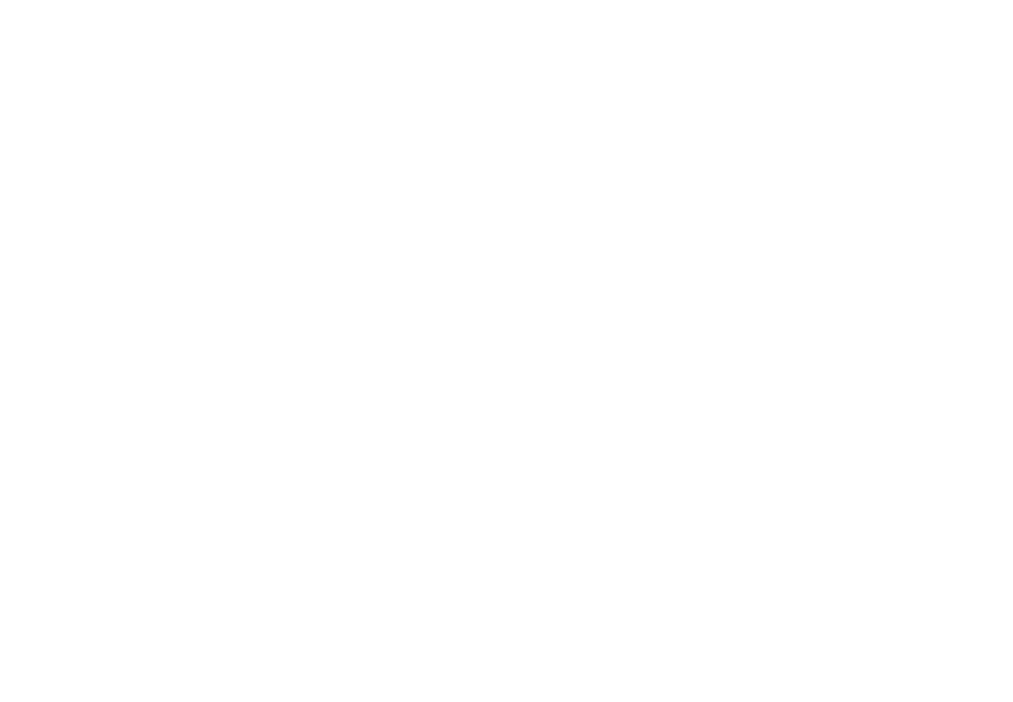
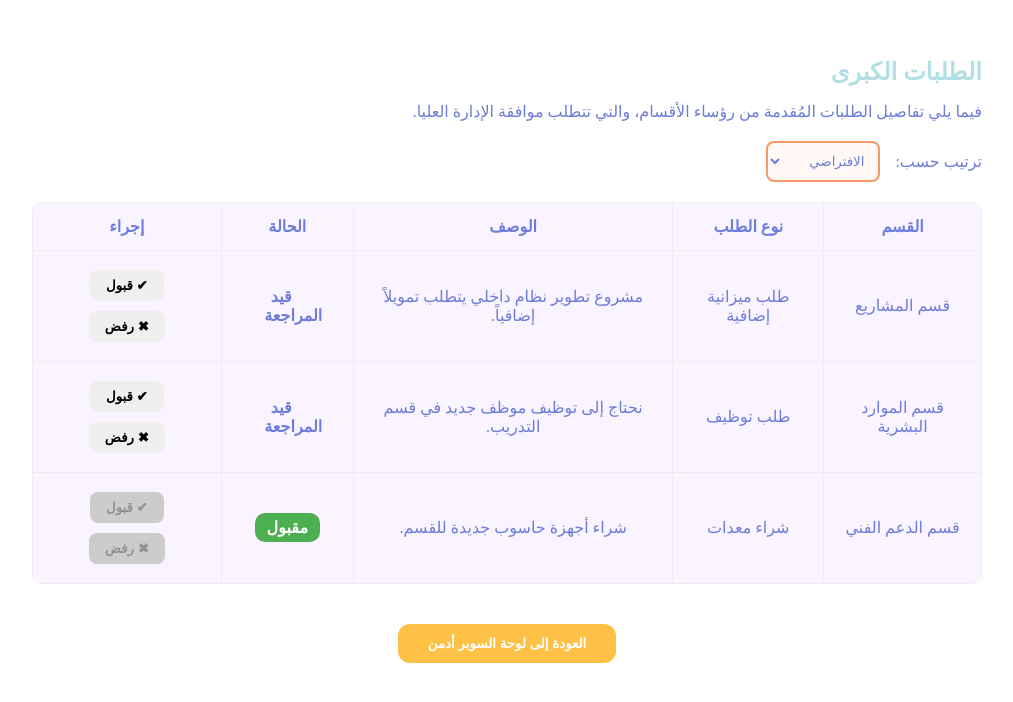
Before and after one commit to mqnr5/alamana, a Vue app: page /MajorRequests in a window 1280 px wide. Before the commit this address had no page. Shown: the top 702 px of the page, without its empty margins (133-1146 px from the left). Built offline with nearby package versions, Linux system fonts and the light colour scheme; the HTML template or start-up script is replaced by a standard one.

Commit message:
اكملت واجهة تقارير الأداء والطلبات الكبرى مع ربط

```diff
--- a/src/router/index.js
+++ b/src/router/index.js
@@ -45,7 +45,20 @@
             path: '/Employee',
             name: 'Employee',
             component: EmployeeView
-        }
+        },
+        {
+  path: '/PerformanceReports',
+  name: 'PerformanceReports',
+ component: () => import('@/views/PerformanceReports.vue')
+
+},
+{
+  path: '/MajorRequests',
+  name: 'MajorRequests',
+  component: () => import('@/views/MajorRequests.vue')
+}
+
+
     ]
 })
 
--- /dev/null
+++ b/src/views/MajorRequests.vue
@@ -0,0 +1,188 @@
+<template>
+  <div class="major-requests">
+    <h2>الطلبات الكبرى</h2>
+    <p>فيما يلي تفاصيل الطلبات المُقدمة من رؤساء الأقسام، والتي تتطلب موافقة الإدارة العليا.</p>
+
+    <div class="filters">
+      <label>ترتيب حسب:</label>
+      <select v-model="sortBy">
+        <option value="default">الافتراضي</option>
+        <option value="pending">قيد المراجعة</option>
+        <option value="accepted">المقبولة</option>
+        <option value="rejected">المرفوضة</option>
+      </select>
+    </div>
+
+    <div class="request-table" v-if="filteredRequests.length > 0">
+      <table>
+        <thead>
+          <tr>
+            <th>القسم</th>
+            <th>نوع الطلب</th>
+            <th>الوصف</th>
+            <th>الحالة</th>
+            <th>إجراء</th>
+          </tr>
+        </thead>
+        <tbody>
+          <tr v-for="(req, index) in filteredRequests" :key="index">
+            <td>{{ req.department }}</td>
+            <td>{{ req.type }}</td>
+            <td>{{ req.description }}</td>
+            <td>
+              <span :class="'status ' + req.status">{{ req.status }}</span>
+            </td>
+            <td>
+              <button @click="updateStatus(index, 'مقبول')" :disabled="req.status !== 'قيد المراجعة'">✔ قبول</button>
+              <button @click="updateStatus(index, 'مرفوض')" :disabled="req.status !== 'قيد المراجعة'">✖ رفض</button>
+            </td>
+          </tr>
+        </tbody>
+      </table>
+    </div>
+
+    <div v-else class="no-data">لا توجد طلبات متاحة حالياً حسب التصفية المختارة.</div>
+
+    <button class="back-main" @click="$router.push({ name: 'SuperAdmin' })">
+      العودة إلى لوحة السوبر أدمن
+    </button>
+  </div>
+</template>
+
+<script>
+export default {
+  name: "MajorRequests",
+  data() {
+    return {
+      sortBy: "default",
+      requests: [
+        {
+          department: "قسم المشاريع",
+          type: "طلب ميزانية إضافية",
+          description: "مشروع تطوير نظام داخلي يتطلب تمويلاً إضافياً.",
+          status: "قيد المراجعة",
+        },
+        {
+          department: "قسم الموارد البشرية",
+          type: "طلب توظيف",
+          description: "نحتاج إلى توظيف موظف جديد في قسم التدريب.",
+          status: "قيد المراجعة",
+        },
+        {
+          department: "قسم الدعم الفني",
+          type: "شراء معدات",
+          description: "شراء أجهزة حاسوب جديدة للقسم.",
+          status: "مقبول",
+        },
+      ],
+    };
+  },
+  computed: {
+    filteredRequests() {
+      if (this.sortBy === "default") return this.requests;
+      if (this.sortBy === "pending") return this.requests.filter(r => r.status === "قيد المراجعة");
+      if (this.sortBy === "accepted") return this.requests.filter(r => r.status === "مقبول");
+      if (this.sortBy === "rejected") return this.requests.filter(r => r.status === "مرفوض");
+      return this.requests;
+    },
+  },
+  methods: {
+    updateStatus(index, newStatus) {
+      this.requests[index].status = newStatus;
+    },
+  },
+};
+</script>
+
+<style scoped>
+.major-requests {
+  background-color: #ffffff;
+  color: #6d7cd9;
+  padding: 30px;
+  max-width: 950px;
+  margin: auto;
+  border-radius: 15px;
+  direction: rtl;
+  text-align: right;
+}
+h2 {
+  color: #b1dfe4;
+  margin-bottom: 10px;
+}
+.filters {
+  margin: 20px 0;
+  display: flex;
+  align-items: center;
+  gap: 15px;
+}
+select {
+  padding: 10px;
+  border-radius: 8px;
+  border: 2px solid #f99866;
+  background-color: #fff8f5;
+  color: #6d7cd9;
+}
+.request-table table {
+  width: 100%;
+  margin-top: 20px;
+  border-collapse: collapse;
+  background-color: #f9f4ff;
+  border-radius: 10px;
+  overflow: hidden;
+}
+.request-table th,
+.request-table td {
+  padding: 14px;
+  border: 1px solid #eee;
+  text-align: center;
+}
+.status {
+  font-weight: bold;
+  padding: 6px 12px;
+  border-radius: 10px;
+}
+.status.قيد\:المراجعة {
+  background-color: #ffc046;
+  color: white;
+}
+.status.مقبول {
+  background-color: #4caf50;
+  color: white;
+}
+.status.مرفوض {
+  background-color: #f44336;
+  color: white;
+}
+button {
+  margin: 5px;
+  padding: 8px 16px;
+  border: none;
+  border-radius: 8px;
+  font-weight: bold;
+  cursor: pointer;
+  transition: 0.3s;
+}
+button:disabled {
+  background-color: #ccc;
+  cursor: not-allowed;
+}
+button:not(:disabled):hover {
+  background-color: #fac5d4;
+  color: white;
+}
+.no-data {
+  margin-top: 25px;
+  font-weight: bold;
+  color: #f99866;
+}
+.back-main {
+  margin-top: 40px;
+  background-color: #ffc046;
+  color: white;
+  padding: 12px 30px;
+  border-radius: 12px;
+  display: block;
+  margin-right: auto;
+  margin-left: auto;
+}
+</style>
--- /dev/null
+++ b/src/views/PerformanceReports.vue
@@ -0,0 +1,162 @@
+<template>
+  <div class="performance-container">
+    <h2>تقارير الأداء</h2>
+    <p>فيما يلي تقارير الأداء الخاصة بكل قسم وموظف ضمن النظام.</p>
+
+    <div class="filters">
+      <label>اختر القسم:</label>
+      <select v-model="selectedDepartment">
+        <option disabled value="">-- اختر قسم --</option>
+        <option v-for="dep in departments" :key="dep">{{ dep }}</option>
+      </select>
+    </div>
+
+    <div class="report-table" v-if="filteredReports.length > 0">
+      <table>
+        <thead>
+          <tr>
+            <th>اسم الموظف</th>
+            <th>عدد المهام</th>
+            <th>المهام المكتملة</th>
+            <th>نسبة الإنجاز</th>
+            <th>التقييم</th>
+            <th>الحالة</th>
+          </tr>
+        </thead>
+        <tbody>
+          <tr v-for="report in filteredReports" :key="report.name">
+            <td>{{ report.name }}</td>
+            <td>{{ report.total }}</td>
+            <td>{{ report.completed }}</td>
+            <td>{{ calcProgress(report) }}%</td>
+            <td>{{ getRating(report) }}/5</td>
+            <td>
+              <span :class="['status', getStatus(report)]">
+                {{ getStatusLabel(report) }}
+              </span>
+            </td>
+          </tr>
+        </tbody>
+      </table>
+    </div>
+
+    <div v-else class="no-data">لا توجد تقارير متاحة لهذا القسم.</div>
+
+    <button class="back-main" @click="$router.push({ name: 'SuperAdmin' })">
+      العودة إلى لوحة السوبر أدمن
+    </button>
+  </div>
+</template>
+
+<script>
+export default {
+  name: "PerformanceReports",
+  data() {
+    return {
+      selectedDepartment: "",
+      departments: ["قسم الموارد البشرية", "قسم المشاريع", "قسم الدعم الفني"],
+      reports: [
+        { department: "قسم الموارد البشرية", name: "أحمد", total: 10, completed: 8 },
+        { department: "قسم المشاريع", name: "سارة", total: 12, completed: 10 },
+        { department: "قسم الدعم الفني", name: "خالد", total: 9, completed: 6 },
+      ],
+    };
+  },
+  computed: {
+    filteredReports() {
+      return this.reports.filter(r => r.department === this.selectedDepartment);
+    },
+  },
+  methods: {
+    calcProgress(report) {
+      return ((report.completed / report.total) * 100).toFixed(1);
+    },
+    getRating(report) {
+      const progress = this.calcProgress(report);
+      if (progress >= 90) return 5;
+      if (progress >= 75) return 4;
+      if (progress >= 60) return 3;
+      if (progress >= 40) return 2;
+      return 1;
+    },
+    getStatus(report) {
+      const progress = this.calcProgress(report);
+      if (progress >= 85) return 'excellent';
+      if (progress >= 60) return 'good';
+      return 'weak';
+    },
+    getStatusLabel(report) {
+      const status = this.getStatus(report);
+      return status === 'excellent' ? 'ممتاز' : status === 'good' ? 'جيد' : 'ضعيف';
+    }
+  },
+};
+</script>
+
+<style scoped>
+.performance-container {
+  background-color: #ffffff;
+  color: #6d7cd9;
+  padding: 30px;
+  max-width: 950px;
+  margin: auto;
+  border-radius: 15px;
+  direction: rtl;
+  text-align: right;
+}
+h2 {
+  color: #b1dfe4;
+}
+.filters {
+  margin: 20px 0;
+}
+select {
+  padding: 10px;
+  border-radius: 8px;
+  border: 2px solid #f99866;
+  background-color: #fff8f5;
+  color: #6d7cd9;
+}
+.report-table table {
+  width: 100%;
+  margin-top: 20px;
+  border-collapse: collapse;
+  background-color: #dec7e0;
+}
+.report-table th,
+.report-table td {
+  padding: 12px;
+  border: 1px solid #fff;
+  text-align: center;
+}
+.no-data {
+  margin-top: 20px;
+  color: #f99866;
+  font-weight: bold;
+}
+.status {
+  font-weight: bold;
+  padding: 6px 12px;
+  border-radius: 8px;
+  color: white;
+}
+.status.excellent {
+  background-color: #6d7cd9;
+}
+.status.good {
+  background-color: #ffc046;
+}
+.status.weak {
+  background-color: #f99866;
+}
+.back-main {
+  margin-top: 30px;
+  background-color: #ffc046;
+  color: white;
+  padding: 10px 25px;
+  border-radius: 10px;
+  display: block;
+  margin-left: auto;
+  margin-right: auto;
+}
+</style>
```
